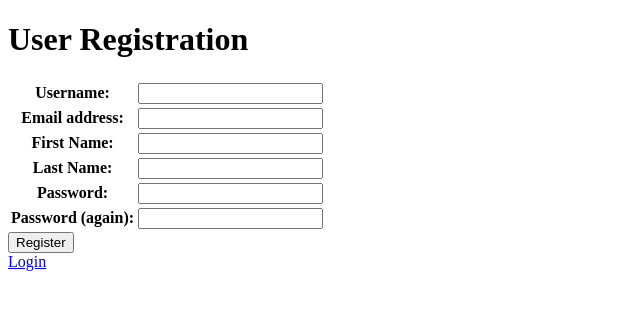
After one commit to itssafi/djangoapp, a Django app: page /register/ in a window 1280 px wide. The commit adds this page. Shown: the top 310 px of the page, without its empty margins (0-640 px from the left). Run offline with Django 3.2, Linux system fonts and the light colour scheme.

Commit message:
Adding user registration and respective function

```diff
--- /dev/null
+++ b/blog/forms.py
@@ -0,0 +1,31 @@
+import re
+from django import forms
+from django.contrib.auth.models import User
+from django.utils.translation import ugettext_lazy as _
+
+class RegistrationForm(forms.Form):
+
+    username = forms.RegexField(regex=r'^\w+$', widget=forms.TextInput(attrs=dict(required=True, max_length=30)), label=_("Username"), error_messages={ 'invalid': _("This value must contain only letters, numbers and underscores.") })
+    email = forms.EmailField(widget=forms.TextInput(attrs=dict(required=True, max_length=30)), label=_("Email address"))
+    first_name = forms.CharField(widget=forms.TextInput(attrs=dict(required=True, max_length=30)), label=_("First Name"))
+    last_name = forms.CharField(widget=forms.TextInput(attrs=dict(required=True, max_length=30)), label=_("Last Name"))
+    password1 = forms.CharField(widget=forms.PasswordInput(attrs=dict(required=True, max_length=30, render_value=False)), label=_("Password"))
+    password2 = forms.CharField(widget=forms.PasswordInput(attrs=dict(required=True, max_length=30, render_value=False)), label=_("Password (again)"))
+
+    def clean_username(self):
+        try:
+            user = User.objects.get(username__iexact=self.cleaned_data['username'])
+        except User.DoesNotExist:
+            return self.cleaned_data['username']
+        raise forms.ValidationError(_("The username already exists. Please try another one."))
+        try:
+            email = User.objects.get(username__iexact=self.cleaned_data['email'])
+        except User.DoesNotExist:
+            return self.cleaned_data['email']
+        raise forms.ValidationError(_("The Email already exists. Please try another one."))
+
+    def clean(self):
+        if 'password1' in self.cleaned_data and 'password2' in self.cleaned_data:
+            if self.cleaned_data['password1'] != self.cleaned_data['password2']:
+                raise forms.ValidationError(_("The two password fields did not match."))
+        return self.cleaned_data
--- /dev/null
+++ b/blog/templates/base.html
@@ -0,0 +1,12 @@
+<!DOCTYPE html PUBLIC "-//W3C//DTD XHTML 1.0 Transitional//EN" "http://www.w3.org/TR/xhtml1/DTD/xhtml1-transitional.dtd">
+<html>
+    <head>
+        <title>Django Application Blog |
+        {% block title %}{% endblock %}</title>
+    </head>
+    <body>
+        <h1>{% block head %}{% endblock %}</h1>
+        {% block content %}{% endblock %}
+
+    </body>
+</html>
--- /dev/null
+++ b/blog/templates/registration/register.html
@@ -0,0 +1,12 @@
+{% extends "base.html" %}
+{% block title %}User Registration{% endblock %}
+{% block head %}User Registration{% endblock %}
+{% block content %}
+    <form method="post" action=".">{% csrf_token %}
+        <table border="0">
+            {{ form.as_table }}
+        </table>
+        <input type="submit" value="Register" />
+    </form>
+    <a href="login/">Login</a>
+{% endblock %}
--- a/blog/urls.py
+++ b/blog/urls.py
@@ -1,7 +1,22 @@
-from django.conf.urls import url
+# from django.conf.urls import url
+# from . import views
+
+
+# urlpatterns = [
+#     url(r'^$', views.post_list, name='post_list'),
+# ]
+
+from django.conf.urls import patterns, include, url
+from blog.views import *
 from . import views
 
 
-urlpatterns = [
-    url(r'^$', views.post_list, name='post_list'),
-]
+urlpatterns = patterns('',
+	url(r'^$', views.post_list, name='post_list'),
+    url(r'^$', 'django.contrib.auth.views.login'),
+    url(r'^logout/$', logout_page),
+    url(r'^accounts/login/$', 'django.contrib.auth.views.login'), # If user is not login it will redirect to login page
+    url(r'^register/$', register),
+    url(r'^register/success/$', register_success),
+    url(r'^home/$', home),
+)
--- a/blog/views.py
+++ b/blog/views.py
@@ -1,6 +1,51 @@
 from django.shortcuts import render
 from django.utils import timezone
 from .models import Post
+from blog.forms import *
+from django.contrib.auth.decorators import login_required
+from django.contrib.auth import logout
+from django.views.decorators.csrf import csrf_protect
+from django.shortcuts import render_to_response
+from django.http import HttpResponseRedirect
+from django.template import RequestContext
+
+@csrf_protect
+def register(request):
+    if request.method == 'POST':
+        form = RegistrationForm(request.POST)
+        if form.is_valid():
+            user = User.objects.create_user(
+            username=form.cleaned_data['username'],
+            password=form.cleaned_data['password1'],
+            email=form.cleaned_data['email']
+            )
+            return HttpResponseRedirect('/register/success/')
+    else:
+        form = RegistrationForm()
+    variables = RequestContext(request, {
+    'form': form
+    })
+
+    return render_to_response(
+    'registration/register.html',
+    variables,
+    )
+
+def register_success(request):
+    return render_to_response(
+    'registration/success.html',
+    )
+
+def logout_page(request):
+    logout(request)
+    return HttpResponseRedirect('/')
+
+@login_required
+def home(request):
+    return render_to_response(
+    'registration/home.html',
+    { 'user': request.user }
+    )
 
 
 def post_list(request):
```
Also changed, not shown: blog/templates/blog/home.html (added, +7 -0 lines), blog/templates/blog/post_list.html (+5 -10 lines), blog/templates/registration/home.html (added, +7 -0 lines), blog/templates/registration/login.html (added, +17 -0 lines), blog/templates/registration/success.html (added, +9 -0 lines), mysite/settings.py (+10 -0 lines), db.sqlite3, 1 other file.
